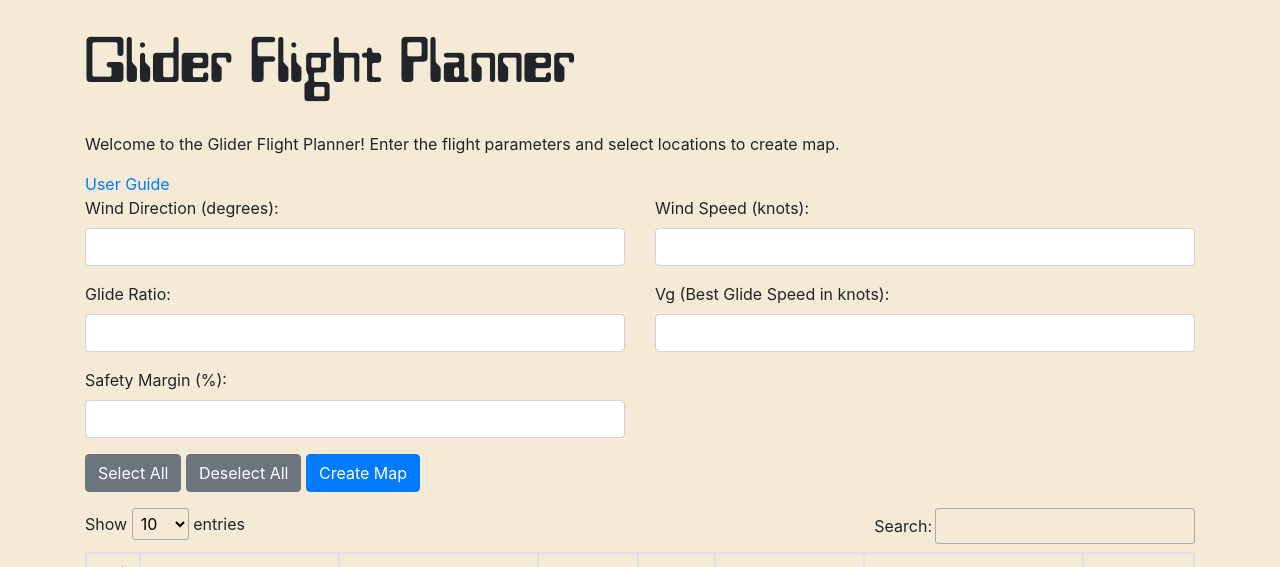
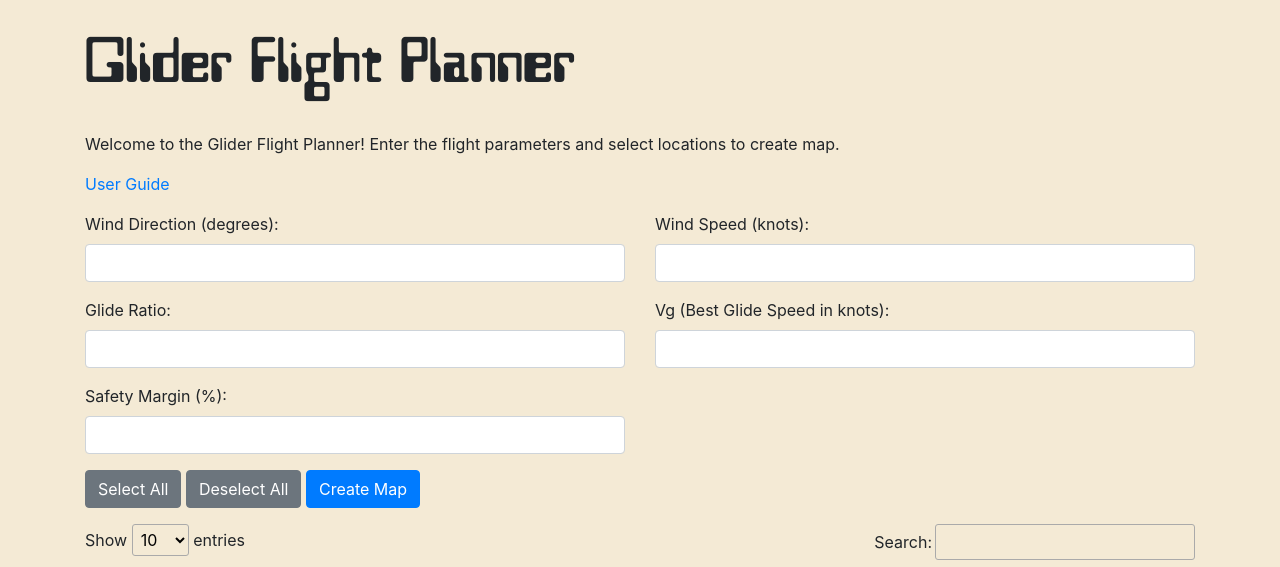
Before and after one commit to AlexCodeGlider/gliderFlightPlanner, a Flask app: page / in a window 1280 px wide. Shown: the top 567 px of the page. Run offline with Flask 3, Linux system fonts and the light colour scheme; some libraries are stand-ins or nearby versions.

Commit message:
Minor layout adjustments

```diff
--- a/templates/index.html
+++ b/templates/index.html
@@ -75,7 +75,7 @@
         <a href="/user-guide">User Guide</a>
 
         <form action="/" method="post" id="flightParametersForm">
-            <div class="row">
+            <div class="row pt-3">
                 <div class="col-md-6">
                     <div class="form-group">
                         <label for="windDirection">Wind Direction (degrees):</label>
```
